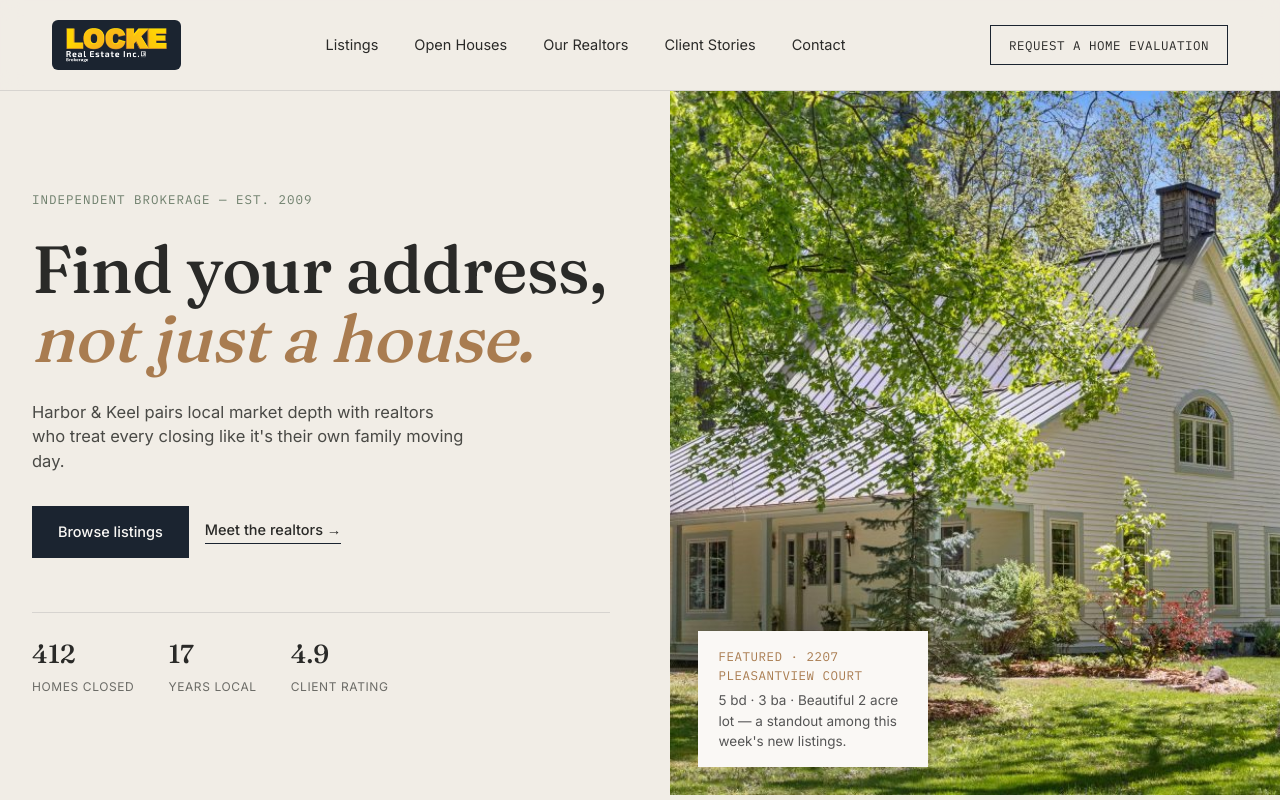
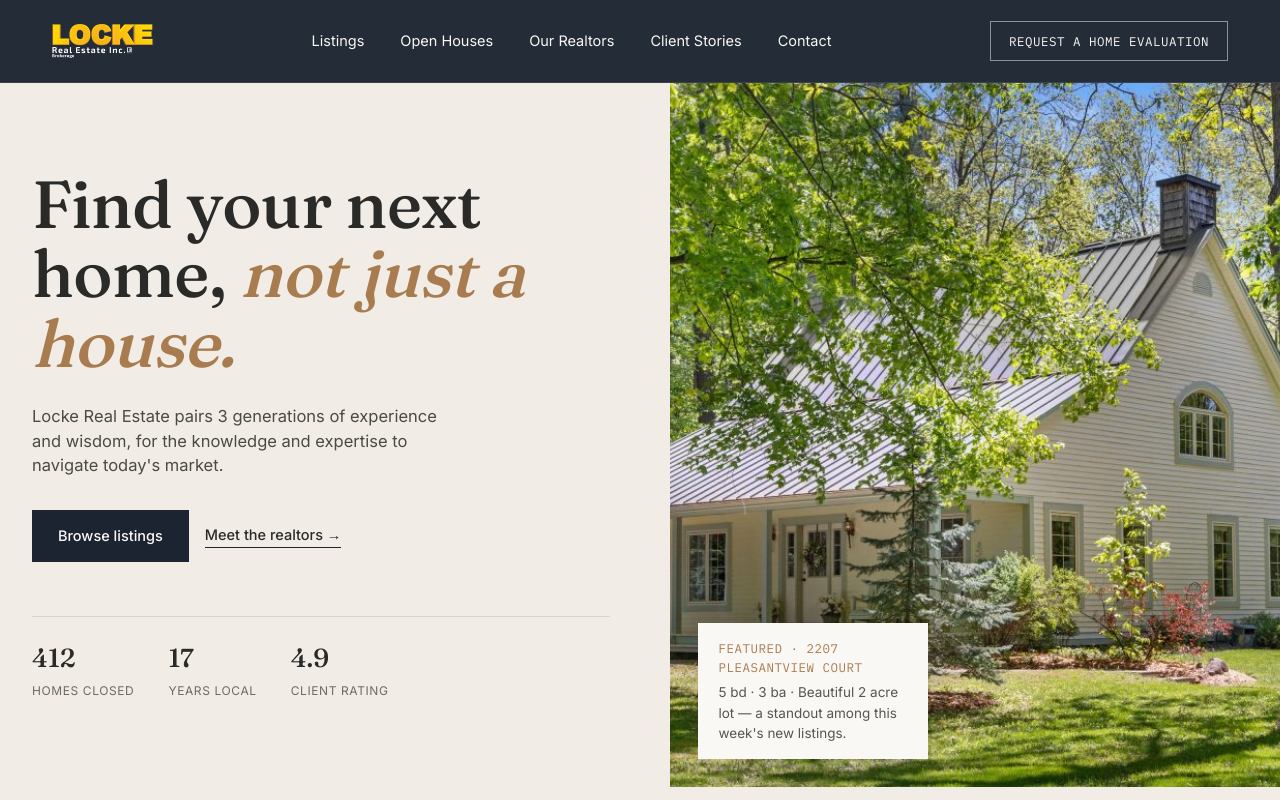
Before and after one commit to joshchase610-eng/locke-home-preview, a plain HTML site: page index.html in a window 1280 px wide. Shown: the top 800 px of the page. Drawn offline with Linux system fonts and the light colour scheme.

Commit message:
Add files via upload

```diff
--- a/index.html
+++ b/index.html
@@ -43,35 +43,34 @@
   /* ---- Header ---- */
   header{
     position:sticky;top:0;z-index:50;
-    background:rgba(241,237,230,0.9);
+    background:rgba(27,36,48,0.96);
     backdrop-filter:blur(10px);
-    border-bottom:1px solid var(--line);
+    border-bottom:1px solid rgba(250,248,245,.1);
   }
   .nav{display:flex;align-items:center;justify-content:space-between;padding:20px 32px;}
-  .brand{display:flex;align-items:center;gap:10px;font-family:'Fraunces',serif;font-size:20px;font-weight:600;}
+  .brand{display:flex;align-items:center;gap:10px;font-family:'Fraunces',serif;font-size:20px;font-weight:600;color:var(--paper);}
   .brand-mark{width:22px;height:22px;flex-shrink:0;}
   .brand-logo-chip{
     display:flex;align-items:center;
-    background:var(--ink);
-    padding:8px 14px;
-    border-radius:6px;
+    padding:4px 0;
   }
   .brand-logo-chip img{height:34px;width:auto;display:block;}
-  footer .brand-logo-chip{padding:10px 16px;}
+  footer .brand-logo-chip{padding:4px 0;}
   footer .brand-logo-chip img{height:40px;}
   .nav-links{display:flex;gap:36px;font-size:14.5px;}
-  .nav-links a{position:relative;padding:4px 0;}
+  .nav-links a{position:relative;padding:4px 0;color:var(--paper);}
   .nav-links a::after{
-    content:"";position:absolute;left:0;bottom:0;width:0;height:1px;background:var(--brass);
+    content:"";position:absolute;left:0;bottom:0;width:0;height:1px;background:var(--brass-light);
     transition:width .25s ease;
   }
   .nav-links a:hover::after{width:100%;}
   .nav-cta{
     font-family:'IBM Plex Mono',monospace;font-size:12.5px;letter-spacing:.04em;text-transform:uppercase;
-    border:1px solid var(--ink);padding:10px 18px;transition:.2s ease;
+    border:1px solid rgba(250,248,245,.5);color:var(--paper);padding:10px 18px;transition:.2s ease;
   }
-  .nav-cta:hover{background:var(--ink);color:var(--paper);}
-  .menu-btn{display:none;background:none;border:none;font-size:22px;cursor:pointer;color:var(--ink);}
+  .nav-cta:hover{background:var(--brass);border-color:var(--brass);color:var(--paper);}
+  .menu-btn{display:none;background:none;border:none;font-size:22px;cursor:pointer;color:var(--paper);}
+
 
   /* ---- Hero ---- */
   .hero{
@@ -273,9 +272,8 @@
 
 <section class="hero">
   <div class="hero-copy">
-    <span class="hero-eyebrow">Independent Brokerage — Est. 2009</span>
-    <h1>Find your address, <em>not just a house.</em></h1>
-    <p>Harbor &amp; Keel pairs local market depth with realtors who treat every closing like it's their own family moving day.</p>
+    <h1>Find your next home, <em>not just a house.</em></h1>
+    <p>Locke Real Estate pairs 3 generations of experience and wisdom, for the knowledge and expertise to navigate today's market.</p>
     <div class="hero-actions">
       <a href="#listings" class="btn-primary">Browse listings</a>
       <a href="#agents" class="btn-ghost">Meet the realtors →</a>
@@ -627,7 +625,7 @@
     navLinks.style.top = '64px';
     navLinks.style.left = '0';
     navLinks.style.right = '0';
-    navLinks.style.background = 'var(--linen)';
+    navLinks.style.background = 'var(--ink)';
     navLinks.style.padding = '20px 24px';
     navLinks.style.borderBottom = '1px solid var(--line)';
     navLinks.style.gap = '18px';
```
